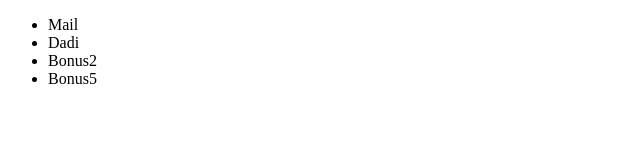
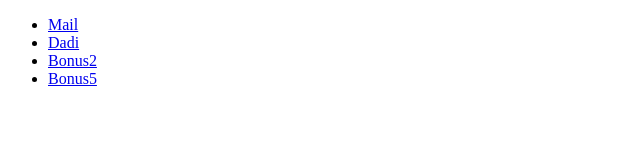
Before and after one commit to CesareFortunato/js-mail-dadi, a plain HTML site: page index.html in a window 1280 px wide. Shown: the whole page, without its empty margins (0-640 px from the left). Drawn offline with Linux system fonts and the light colour scheme.

Commit message:
feat: complete structure + bonus 2/5

```diff
--- a/index.html
+++ b/index.html
@@ -7,10 +7,10 @@
 </head>
 <body>
 <ul>
-    <li><a href="./mail.html"></a>Mail</li>
-    <li><a href="./dice.html"></a>Dadi</li>
-    <li><a href="./bonus-two.html"></a>Bonus2</li>
-    <li><a href="./bonus-five.html"></a>Bonus5</li>
+    <li><a href="./mail.html">Mail</a></li>
+    <li><a href="./dice.html">Dadi</a></li>
+    <li><a href="./bonus-two.html">Bonus2</a></li>
+    <li><a href="./bonus-five.html">Bonus5</a></li>
 </ul>
 </body>
 </html>
```
Also changed, not shown: bonus-five.html (+2 -0 lines), bonus-two.html (+2 -0 lines), bonus/jsnack-two.js (+16 -0 lines), dice.html (+1 -0 lines), mail.html (+1 -0 lines).
